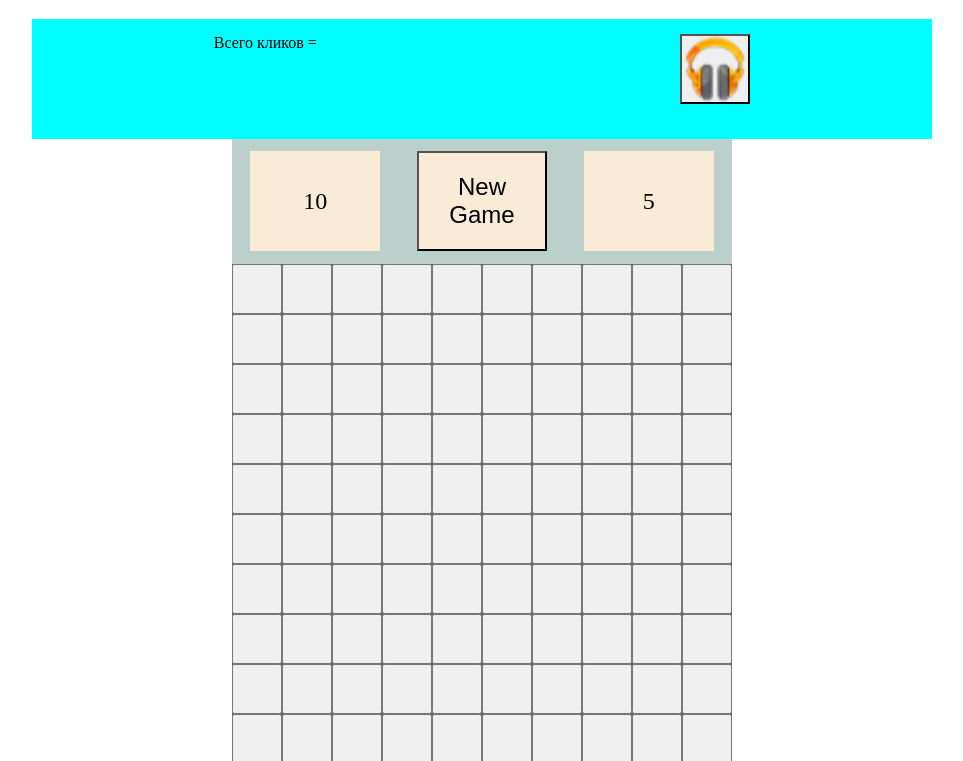
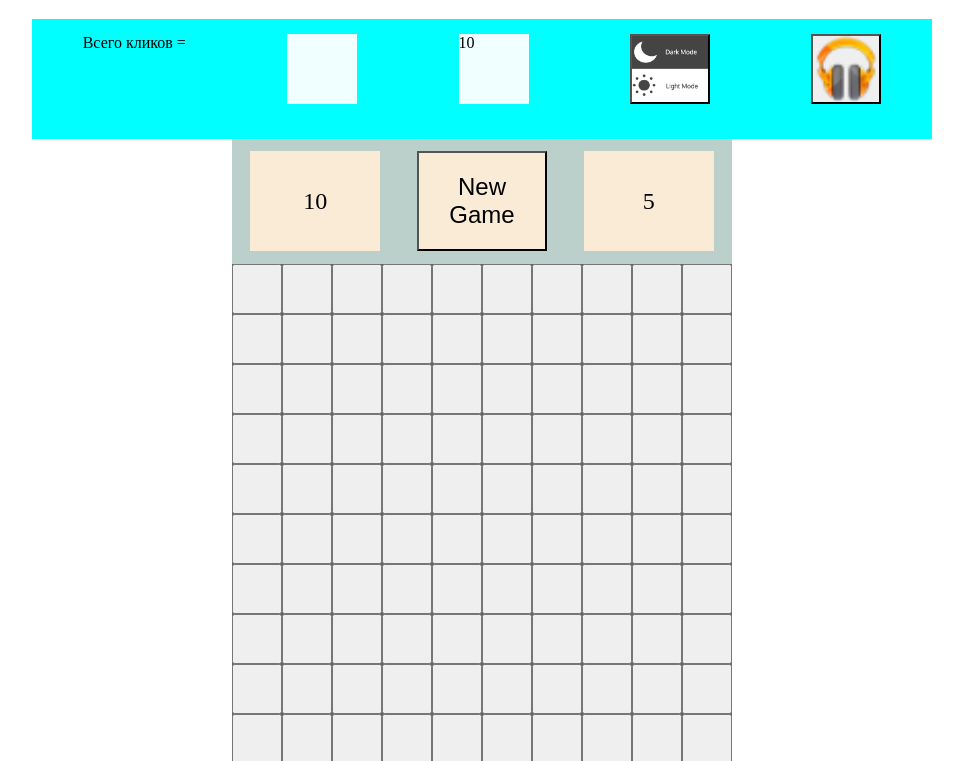
Before and after one commit to egorca6/Minesweeper, a website: page minesweeper/index.html in a window 1280 px wide. Shown: the part 71-832 px from the top of the page, without its empty margins (158-1121 px from the left). Drawn offline with Linux system fonts and the light colour scheme.

Commit message:
feat: add dark/light themes

```diff
--- a/minesweeper/script.js
+++ b/minesweeper/script.js
@@ -1,4 +1,4 @@
-const { body } = document;
+const body = document.querySelector('body');
 const main = document.createElement('main');
 main.classList.add('main');
 body.append(main);
@@ -12,6 +12,15 @@ const myCliks = document.createElement('div');
 myCliks.classList.add('myCliks');
 myCliks.innerText = 'Всего кликов = ';
 navbar.append(myCliks);
+const level = document.createElement('div');
+level.classList.add('level');
+navbar.append(level);
+const minesNumber = document.createElement('div');
+minesNumber.classList.add('mines-number');
+navbar.append(minesNumber);
+const darkLight = document.createElement('button');
+darkLight.classList.add('dark-light');
+navbar.append(darkLight);
 const soundButton = document.createElement('button');
 soundButton.innerHTML = `<audio id="clickSound" src="./assets/sounds/background_music2.mp3">
 </audio>`;
@@ -50,10 +59,11 @@ const result = document.createElement('div');
 result.classList.add('result');
 wrapper.append(result);
 const results = [];
+let gameOver = false;
 
 function startGame(width, height, bombsCount) {
   const buttonCount = width * height;
-  wrapperField.innerHTML = '<button> </button>'.repeat(buttonCount);
+  wrapperField.innerHTML = '<button class = "cell"> </button>'.repeat(buttonCount);
   let bombs = [...Array(buttonCount).keys()].sort(() => Math.random() - 0.5).slice(0, bombsCount);
   const cells = [...wrapperField.children];
   let closedCells = buttonCount;
@@ -95,6 +105,7 @@ function startGame(width, height, bombsCount) {
   }
 
   function showResult(row, column) {
+    gameOver = true;
     if (isBomb(row, column)) {
       results.push(`lose за ходов = ${clickCount}`);
       if (results.length > 10) {
@@ -174,9 +185,9 @@ function startGame(width, height, bombsCount) {
       }
     }
   }
-// localStorage.removeItem('now');
-  // новоя херня
-  wrapperField.addEventListener('click', (event) => {
+
+  function clickEvent(event) {
+    if (gameOver || event.target.tagName !== 'BUTTON') return;
     if (event.target.tagName === 'BUTTON') {
       const index = cells.indexOf(event.target);
       const column = index % width;
@@ -186,16 +197,14 @@ function startGame(width, height, bombsCount) {
             - 0.5).slice(0, bombsCount);
       }
       firstClick = false;
-      console.log(bombs);
+      // console.log(bombs);
       clickCount += 1;
       myCliks.innerText = clickCount;
       open(row, column);
-      // if (isBomb(row, column)) {
-      //   wrapperField.removeEventListener('click', () => {
-      //   });
-      // }
     }
-  });
+  }
+
+  wrapperField.addEventListener('click', clickEvent);
 
   wrapperField.addEventListener('contextmenu', (event) => {
     if (event.target.tagName === 'BUTTON') {
@@ -228,20 +237,35 @@ function startGame(width, height, bombsCount) {
     }
   }
 
-  // console.log('Бомбы ', bombs);
   soundButton.addEventListener('click', () => {
     music();
   });
 
-  newGame.addEventListener('click', () => {
+  const newGameClick = () => {
+    gameOver = false;
+    wrapperField.removeEventListener('click', clickEvent);
+    newGame.removeEventListener('click', newGameClick);
     startGame(width, height, bombsCount);
     clearInterval(x);
     soundButton.addEventListener('click', () => {
       music();
     });
-    // soundButton.className = 'sound-stop';
-    // music();
+  };
+
+  newGame.addEventListener('click', newGameClick);
+
+  const buttons = wrapperField.querySelectorAll('button');
+
+  darkLight.addEventListener('click', () => {
+    body.classList.toggle('black');
+    buttons.forEach((button) => {
+      button.classList.toggle('black');
+    });
+    // buttons.classList.toggle('black');
   });
+
+  minesNumber.innerText = bombsCount;
+  console.log('bombsCount', bombsCount);
 }
 
 startGame(10, 10, 10);
--- a/minesweeper/style.css
+++ b/minesweeper/style.css
@@ -93,6 +93,26 @@ button {
   background-size: cover;
 }
 
+.level {
+  background-color: azure;
+  width: 70px;
+  height: 70px;
+}
+
+.mines-number {
+  background-color: azure;
+  width: 70px;
+  height: 70px;
+}
+
+.dark-light {
+  background-image: url(./assets/img/dark-light.png);
+  background-position: center;
+  background-size: cover;
+  width: 80px;
+  height: 70px;
+}
+
 .sound-stop {
   background-image: url(./assets/img/stop.png);
 }
@@ -123,6 +143,10 @@ button {
   height: 300px;
   display: flex;
   flex-direction: column;
+}
+
+.black {
+  background-color: rgb(68, 69, 69);
 }
 
 @media only screen and (max-width: 500px) {
```
Also changed, not shown: minesweeper/assets/img/dark-light.png (added).
